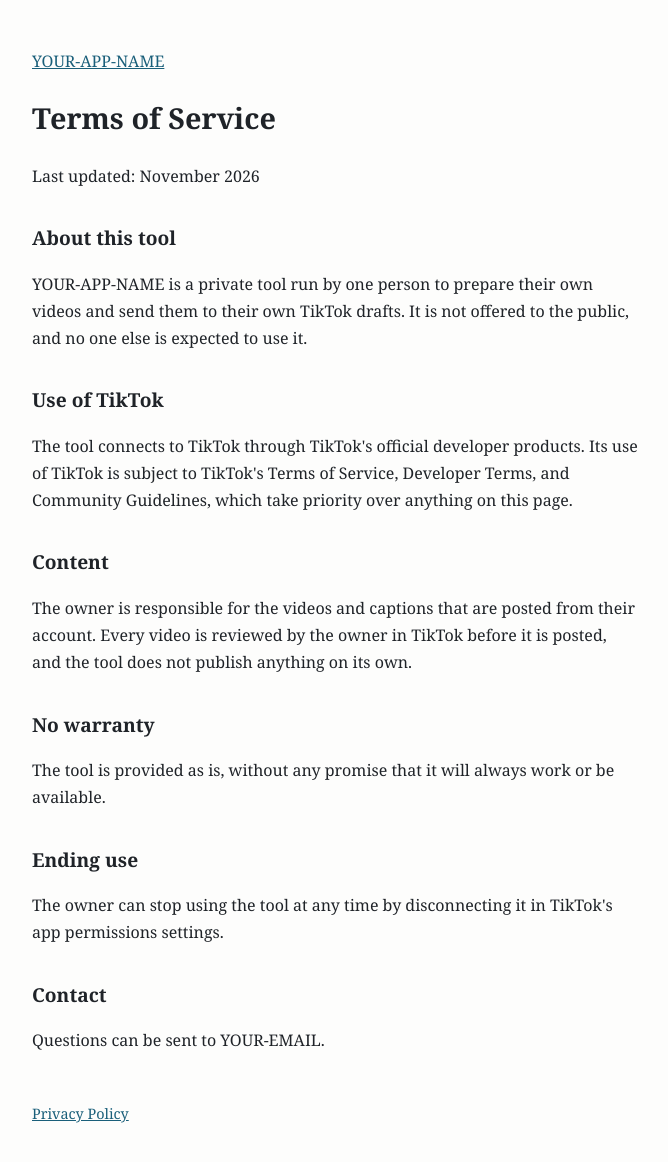
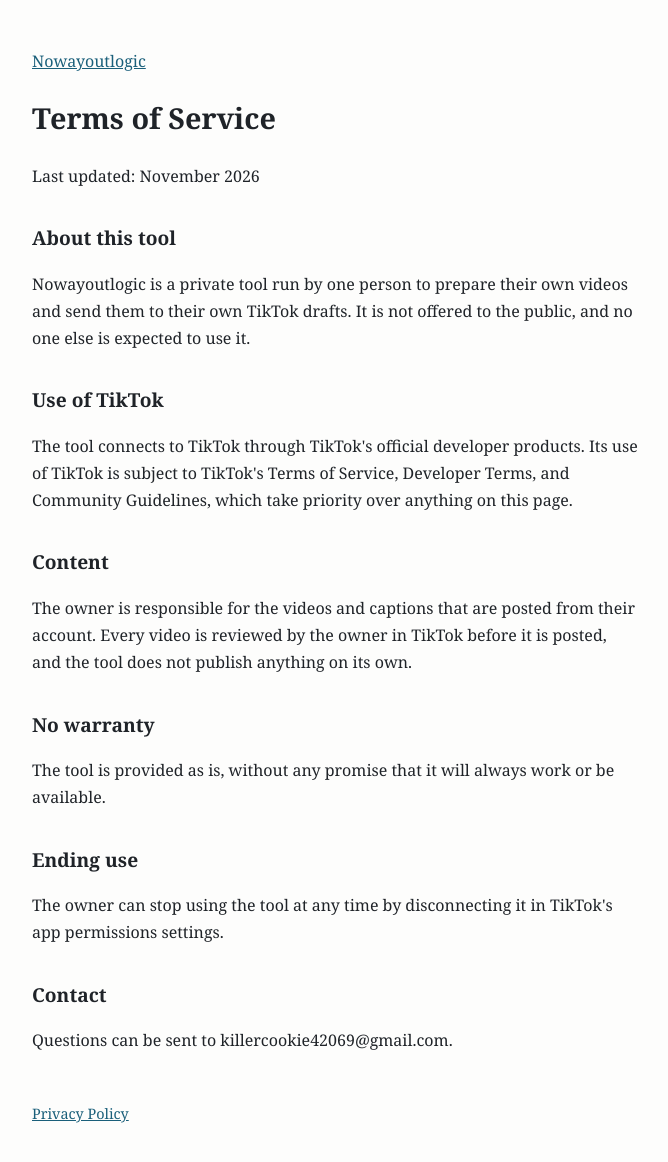
Before and after one commit to ki11erc00kie/Ai-vid-site, a plain HTML site: page terms.html in a window 1280 px wide. Shown: the whole page, without its empty margins (304-972 px from the left). Drawn offline with Linux system fonts and the light colour scheme.

Commit message:
Update terms.html

```diff
--- a/terms.html
+++ b/terms.html
@@ -3,7 +3,7 @@
 <head>
 <meta charset="utf-8">
 <meta name="viewport" content="width=device-width, initial-scale=1">
-<title>Terms of Service - YOUR-APP-NAME</title>
+<title>Terms of Service - Nowayoutlogic</title>
 <style>
   body { font-family: Georgia, "Times New Roman", serif; line-height: 1.7; max-width: 38rem; margin: 3rem auto; padding: 0 1.25rem; color: #1f2328; background: #fdfdfc; }
   h1 { font-size: 1.8rem; }
@@ -13,12 +13,12 @@
 </style>
 </head>
 <body>
-<p><a href="index.html">YOUR-APP-NAME</a></p>
+<p><a href="index.html">Nowayoutlogic</a></p>
 <h1>Terms of Service</h1>
 <p>Last updated: November 2026</p>
 
 <h2>About this tool</h2>
-<p>YOUR-APP-NAME is a private tool run by one person to prepare their own videos and send them to their own TikTok drafts. It is not offered to the public, and no one else is expected to use it.</p>
+<p>Nowayoutlogic is a private tool run by one person to prepare their own videos and send them to their own TikTok drafts. It is not offered to the public, and no one else is expected to use it.</p>
 
 <h2>Use of TikTok</h2>
 <p>The tool connects to TikTok through TikTok's official developer products. Its use of TikTok is subject to TikTok's Terms of Service, Developer Terms, and Community Guidelines, which take priority over anything on this page.</p>
@@ -33,7 +33,7 @@
 <p>The owner can stop using the tool at any time by disconnecting it in TikTok's app permissions settings.</p>
 
 <h2>Contact</h2>
-<p>Questions can be sent to YOUR-EMAIL.</p>
+<p>Questions can be sent to killercookie42069@gmail.com.</p>
 
 <footer><a href="privacy.html">Privacy Policy</a></footer>
 </body>
```
